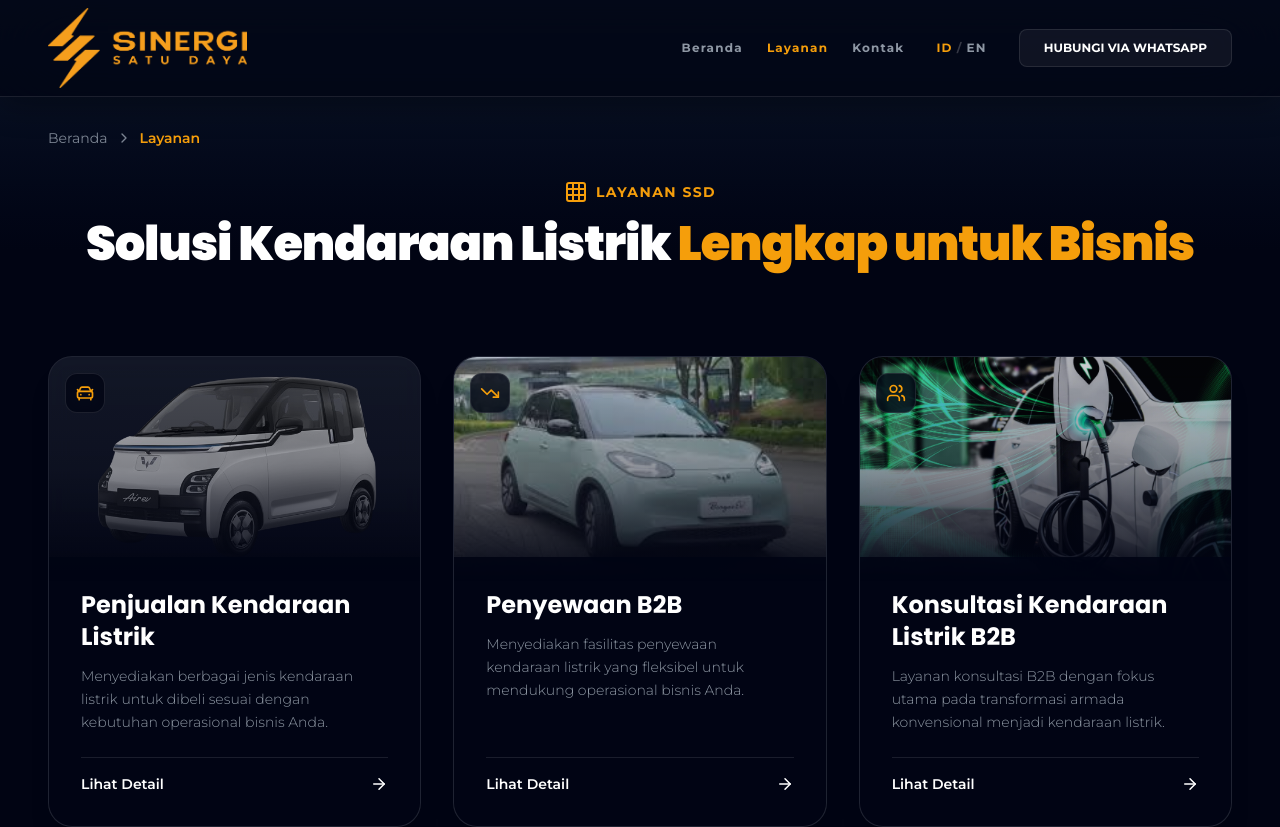
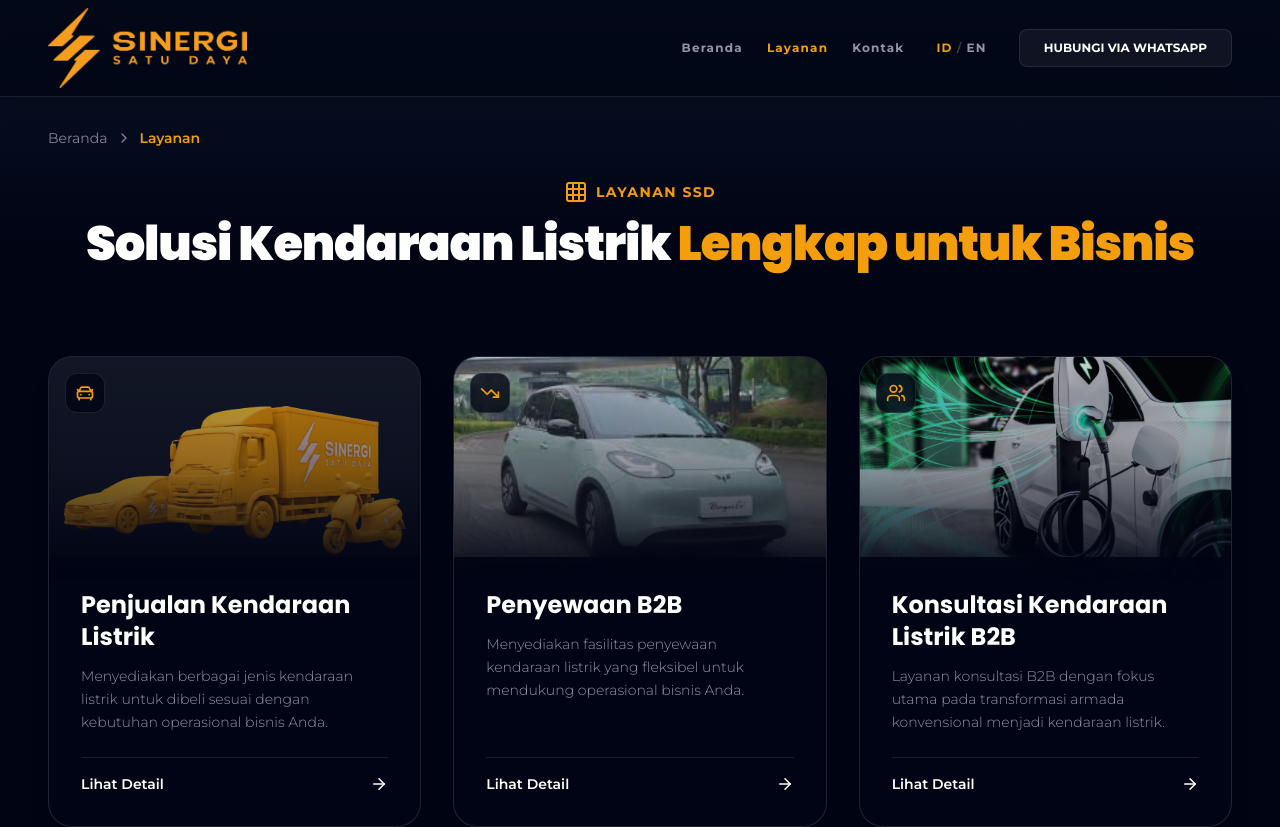
Before and after one commit to edo6661/Sinergi-Satu-Daya, a React (Vite) app: page /layanan in a window 1280 px wide. Shown: the top 827 px of the page. Built offline with nearby package versions, Linux system fonts and the light colour scheme.

Commit message:
chore: ev sales detail image

```diff
--- a/src/data/catalog/services.ts
+++ b/src/data/catalog/services.ts
@@ -61,7 +61,7 @@ export const services: Service[] = [
         en: "After-sales support and official warranty",
       },
     ],
-    image: img("/products/Passanger Roda 4/Wuling/Air EV Long Range.png"),
+    image: img("/products/ev-sales.png"),
     hasProductCatalog: true,
     catalogCategoryIds: ["two-wheel", "passenger", "commercial"],
   },
```
Also changed, not shown: public/products/ev-sales.png (added).
